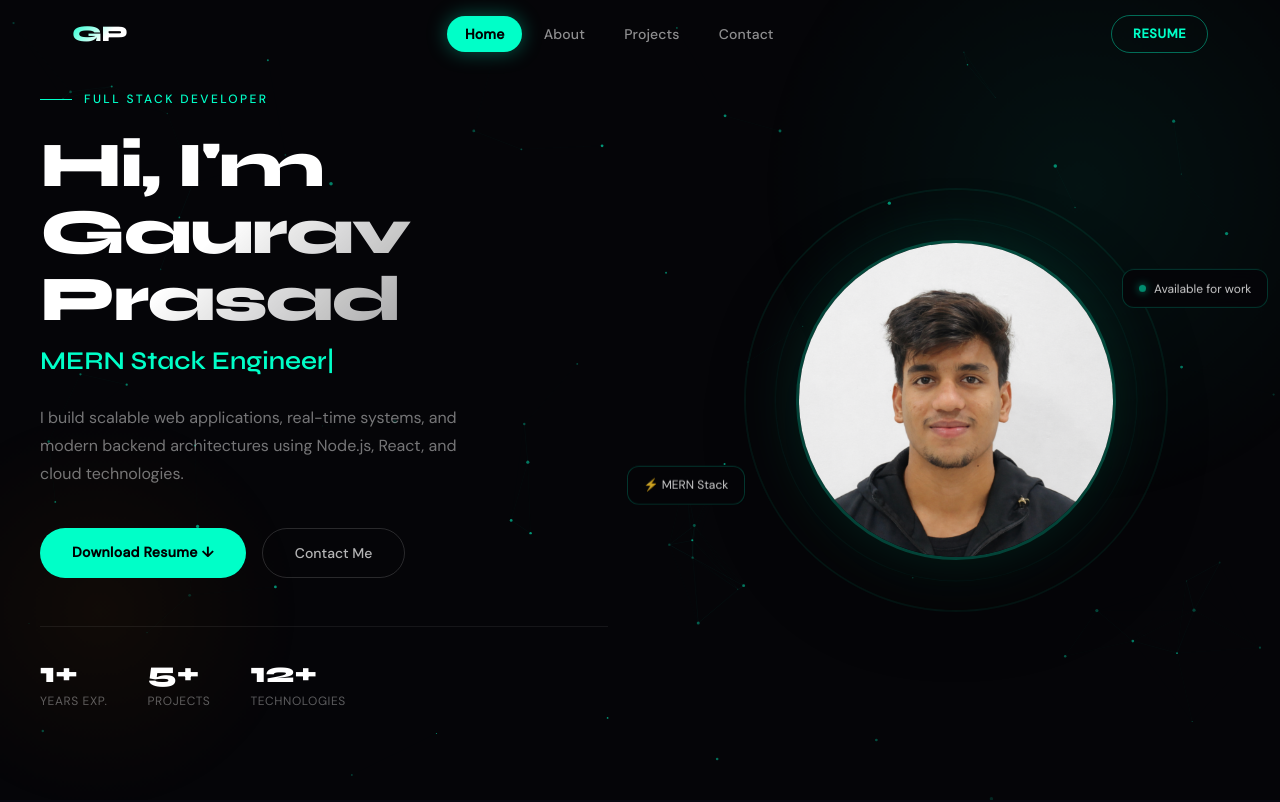
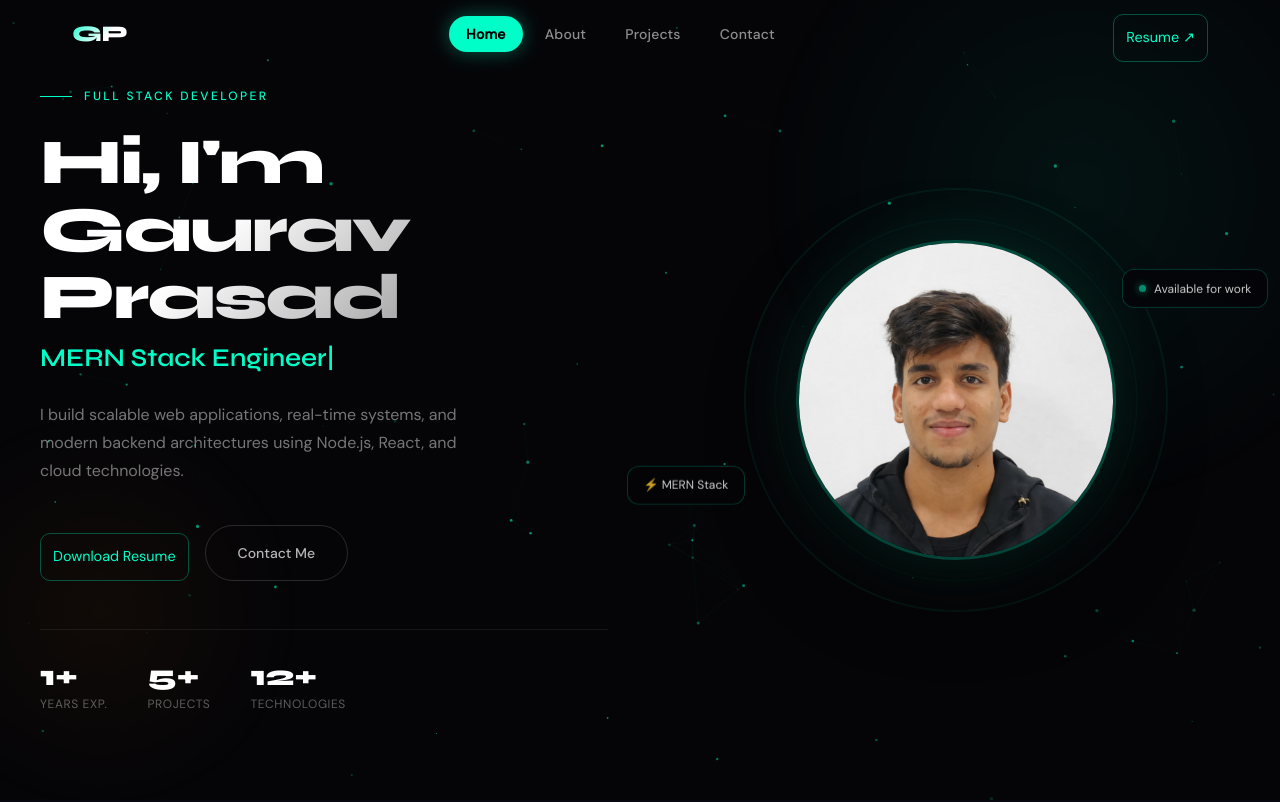
Before and after one commit to gaurav-prasad-dev/My-portfolio-website, a React (Vite) app: page / in a window 1280 px wide. Shown: the top 802 px of the page. Built offline with nearby package versions, Linux system fonts and the light colour scheme.

Commit message:
Added resume

```diff
--- a/src/components/HomeSection.jsx
+++ b/src/components/HomeSection.jsx
@@ -264,7 +264,9 @@ function HomeSection() {
             </p>
 
             <div className="home-btns">
-              <a href={resume} download className="btn-primary">Download Resume ↓</a>
+              <a href="/Gaurav_Claude_resume.pdf" target="_blank" rel="noopener noreferrer" className="mobile-resume">
+  Download Resume
+</a>
               <button className="btn-ghost" onClick={() => {
                 const s = document.getElementById("contact");
                 s?.scrollIntoView({ behavior: "smooth" });
--- a/src/components/Navbar.jsx
+++ b/src/components/Navbar.jsx
@@ -163,9 +163,9 @@ function Navbar() {
             ))}
           </div>
 
-          <a href={resume} target="_blank" rel="noopener noreferrer" className="resume-btn desktop-resume">
-            Resume
-          </a>
+          <a href="/Gaurav_Claude_resume.pdf" target="_blank" rel="noopener noreferrer" className="mobile-resume">
+  Resume ↗
+</a>
 
           <button className="hamburger" onClick={() => setMenuOpen(!menuOpen)}>
             <span style={{ transform: menuOpen ? "rotate(45deg) translate(5px, 5px)" : "" }} />
```
